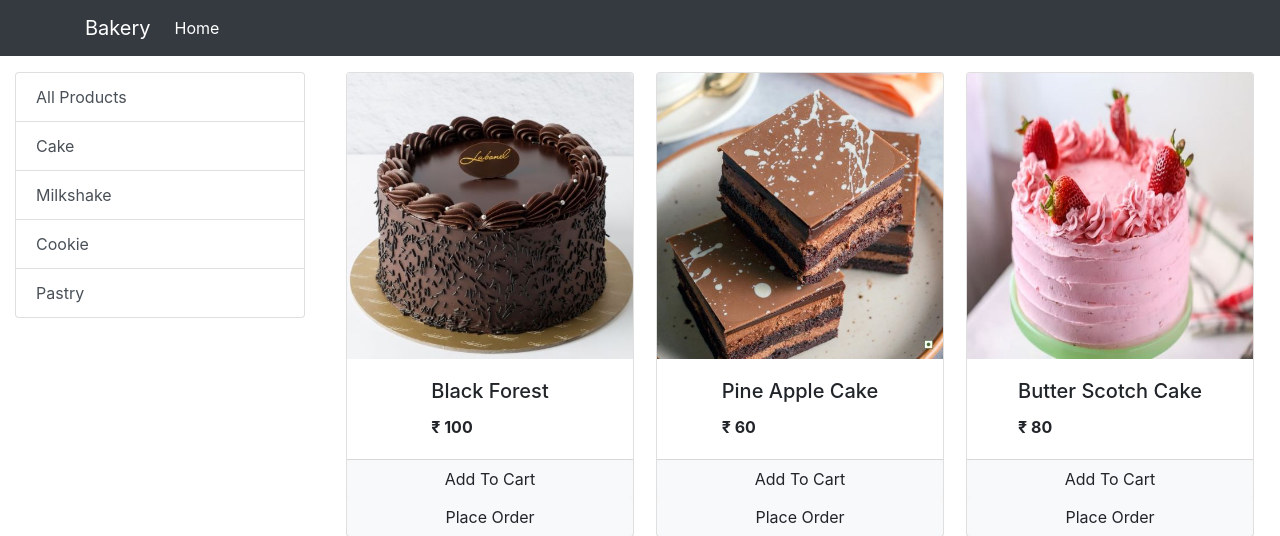
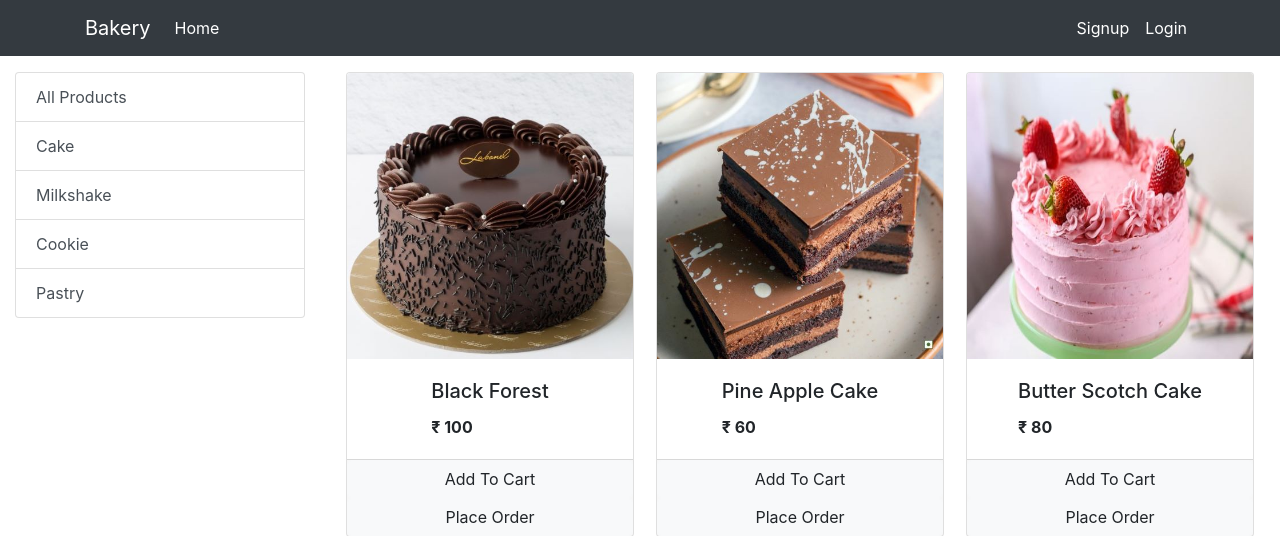
Before and after one commit to adityakandya/Bakery_Management_Python, a Django app: page / in a window 1280 px wide. Shown: the top 536 px of the page. Run offline with Django 3.2, Linux system fonts and the light colour scheme; data comes from the database, SQL or seed files in the repository; both versions use the stored data as it was after the commit.

Commit message:
Nav bar edited

```diff
--- a/Bakery/Views/checkout.py
+++ b/Bakery/Views/checkout.py
@@ -21,5 +21,6 @@ class Checkout(View):
                           phone=phone,
                           quantity=cart.get(str(product.id)))
             order.save()
+
         request.session['cart'] = {}
         return redirect('Bakery-cart')
--- a/templates/Partials/nav.html
+++ b/templates/Partials/nav.html
@@ -29,6 +29,18 @@
                         <a class="nav-link text-white" href="/logout">Logout</a>
                     </li>
                 </ul>
+                {%else%}
+                <ul class="navbar-nav ml-auto">
+                      <li class="nav-item active">
+                        <a class="nav-link text-white" href="/signup">Signup<span
+                                class="sr-only">(current)</span></a>
+                    </li>
+                    <li class="nav-item active">
+                        <a class="nav-link text-white" href="/login">Login<span
+                                class="sr-only">(current)</span></a>
+                    </li>
+
+                </ul>
                 {%endif%}
             </div>
         </div>
```
Also changed, not shown: db.sqlite3.
